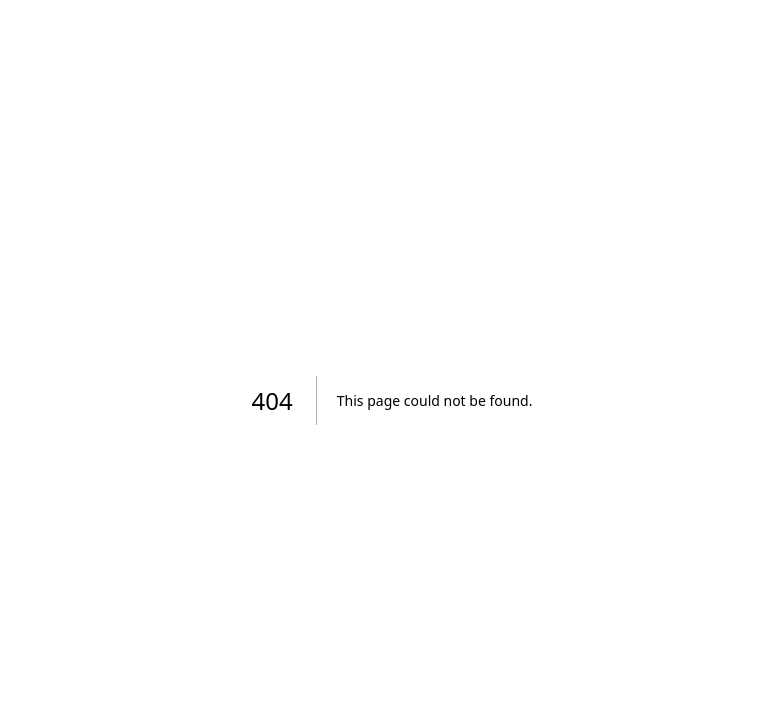
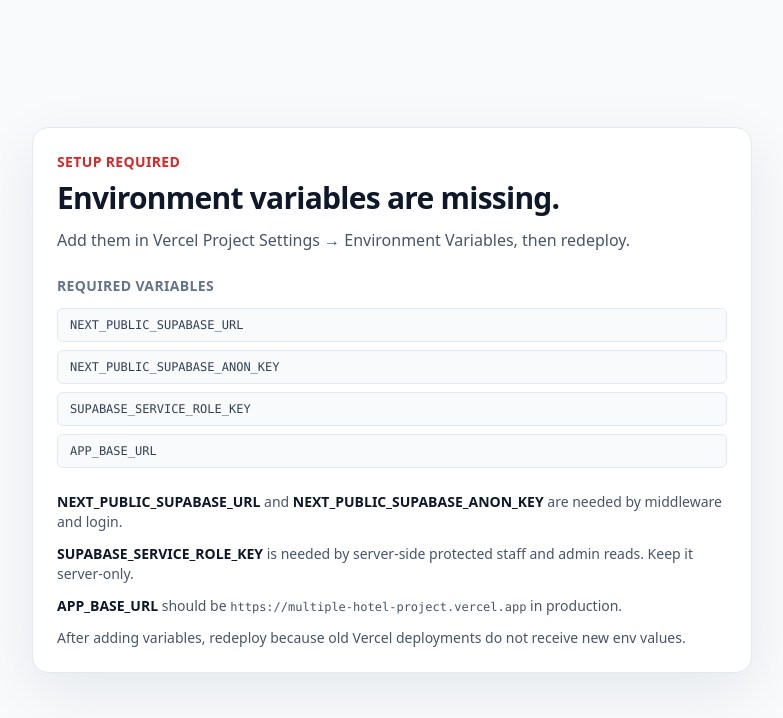
Before and after one commit to shilohg25/Multiple-Hotel-project, a Next.js app: page /env-error in a window 1280 px wide. Before the commit this address had no page. Shown: the top 718 px of the page, without its empty margins (248-1031 px from the left). Built offline with nearby package versions, Linux system fonts and the light colour scheme.

Commit message:
Handle missing Vercel env vars gracefully

```diff
--- /dev/null
+++ b/app/env-error/page.tsx
@@ -0,0 +1,73 @@
+const requiredVariables = [
+  'NEXT_PUBLIC_SUPABASE_URL',
+  'NEXT_PUBLIC_SUPABASE_ANON_KEY',
+  'SUPABASE_SERVICE_ROLE_KEY',
+  'APP_BASE_URL'
+];
+
+type SearchParams = {
+  missing?: string;
+  invalid?: string;
+};
+
+function splitList(value?: string) {
+  return (value || '')
+    .split(',')
+    .map((item) => item.trim())
+    .filter(Boolean);
+}
+
+export default async function EnvErrorPage({ searchParams }: { searchParams?: Promise<SearchParams> }) {
+  const params = (await searchParams) || {};
+  const missing = splitList(params.missing);
+  const invalid = splitList(params.invalid);
+
+  return (
+    <main className="mx-auto flex min-h-screen max-w-3xl items-center px-6 py-12">
+      <section className="card w-full space-y-6 p-6">
+        <div>
+          <p className="text-sm font-semibold uppercase tracking-wide text-red-600">Setup required</p>
+          <h1 className="mt-2 text-3xl font-black tracking-tight">Environment variables are missing.</h1>
+          <p className="mt-3 text-slate-600">
+            Add them in Vercel Project Settings → Environment Variables, then redeploy.
+          </p>
+        </div>
+
+        {missing.length || invalid.length ? (
+          <div className="rounded-lg border border-red-200 bg-red-50 p-4 text-sm text-red-800">
+            {missing.length ? <p>Missing: {missing.join(', ')}</p> : null}
+            {invalid.length ? <p>Invalid: {invalid.join(', ')}</p> : null}
+          </div>
+        ) : null}
+
+        <div>
+          <h2 className="text-sm font-bold uppercase tracking-wide text-slate-500">Required variables</h2>
+          <ul className="mt-3 space-y-2 text-sm text-slate-700">
+            {requiredVariables.map((name) => (
+              <li key={name} className="rounded-md border border-slate-200 bg-slate-50 px-3 py-2 font-mono text-xs">
+                {name}
+              </li>
+            ))}
+          </ul>
+        </div>
+
+        <div className="space-y-3 text-sm text-slate-600">
+          <p>
+            <span className="font-semibold text-slate-900">NEXT_PUBLIC_SUPABASE_URL</span> and{' '}
+            <span className="font-semibold text-slate-900">NEXT_PUBLIC_SUPABASE_ANON_KEY</span> are needed by
+            middleware and login.
+          </p>
+          <p>
+            <span className="font-semibold text-slate-900">SUPABASE_SERVICE_ROLE_KEY</span> is needed by
+            server-side protected staff and admin reads. Keep it server-only.
+          </p>
+          <p>
+            <span className="font-semibold text-slate-900">APP_BASE_URL</span> should be{' '}
+            <span className="font-mono text-xs">https://multiple-hotel-project.vercel.app</span> in production.
+          </p>
+          <p>After adding variables, redeploy because old Vercel deployments do not receive new env values.</p>
+        </div>
+      </section>
+    </main>
+  );
+}
```
Also changed, not shown: middleware.ts (+77 -13 lines), app/icon.svg (added), 1 other file (tests, documents, lock files or other folders).
